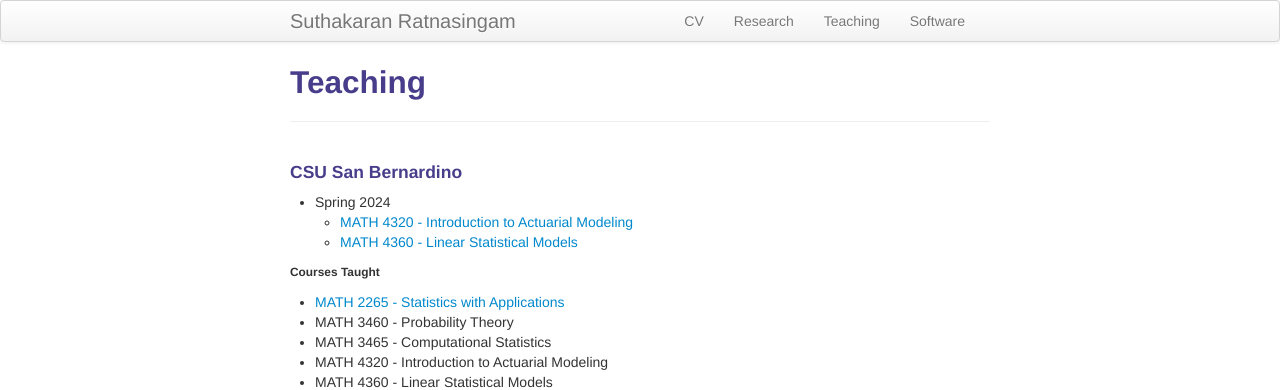
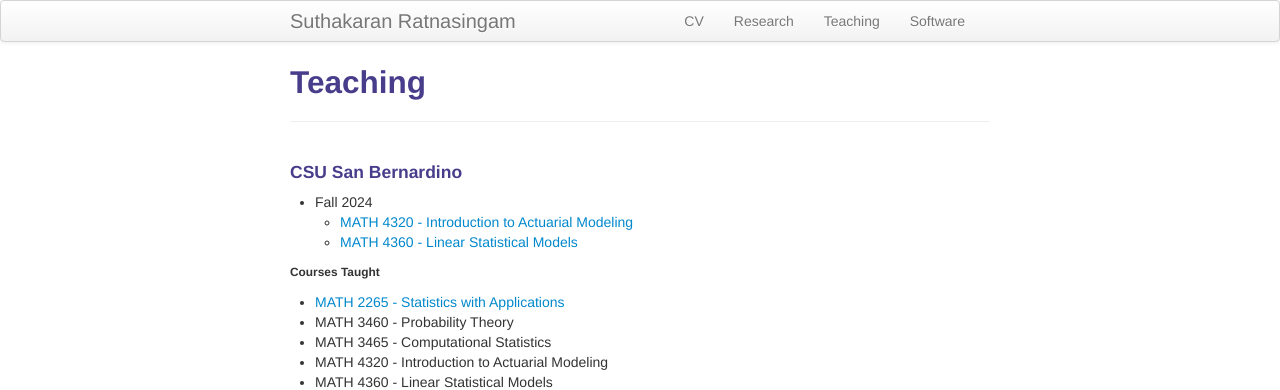
Before and after one commit to suthakaranr/suthakaranr.github.io, a Jekyll site: the page built from pages/Teaching.md, in a window 1280 px wide. Shown: the top 390 px of the page. Built offline with Jekyll 4.4.1, drawn with Linux system fonts in a browser that asks for light colours.

Commit message:
Update Teaching.md

```diff
--- a/pages/Teaching.md
+++ b/pages/Teaching.md
@@ -4,7 +4,7 @@ title: Teaching
 description: Suthakaran's teaching portfolio
 ---
 #### CSU San Bernardino
-* Spring 2024
+* Fall 2024
    * <a style="text-decoration:none"  target="_blank" rel="noopener noreferrer">MATH 4320 - Introduction to Actuarial Modeling
    * <a style="text-decoration:none" href="../pages/LinStatModProj.html" target="_blank" rel="noopener noreferrer">MATH 4360 - Linear Statistical Models </a>
 
```
